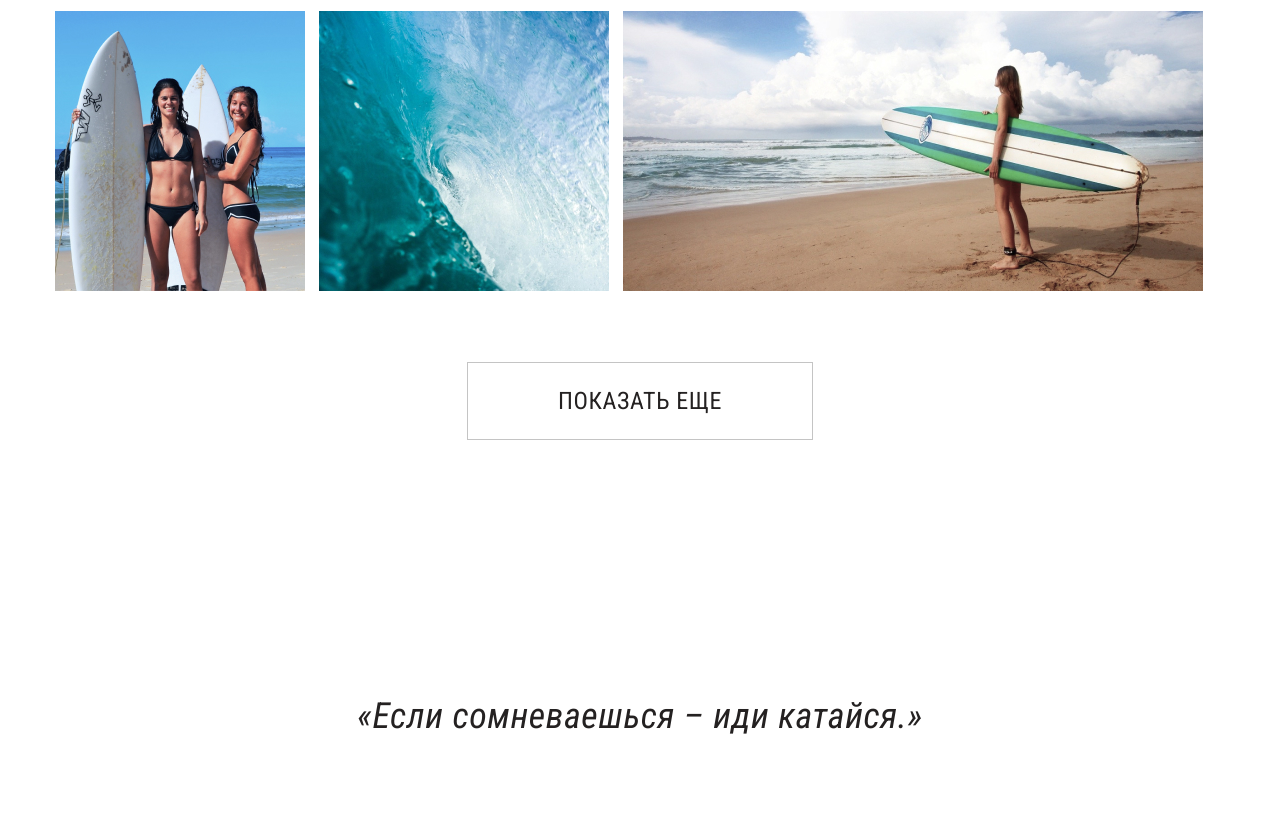
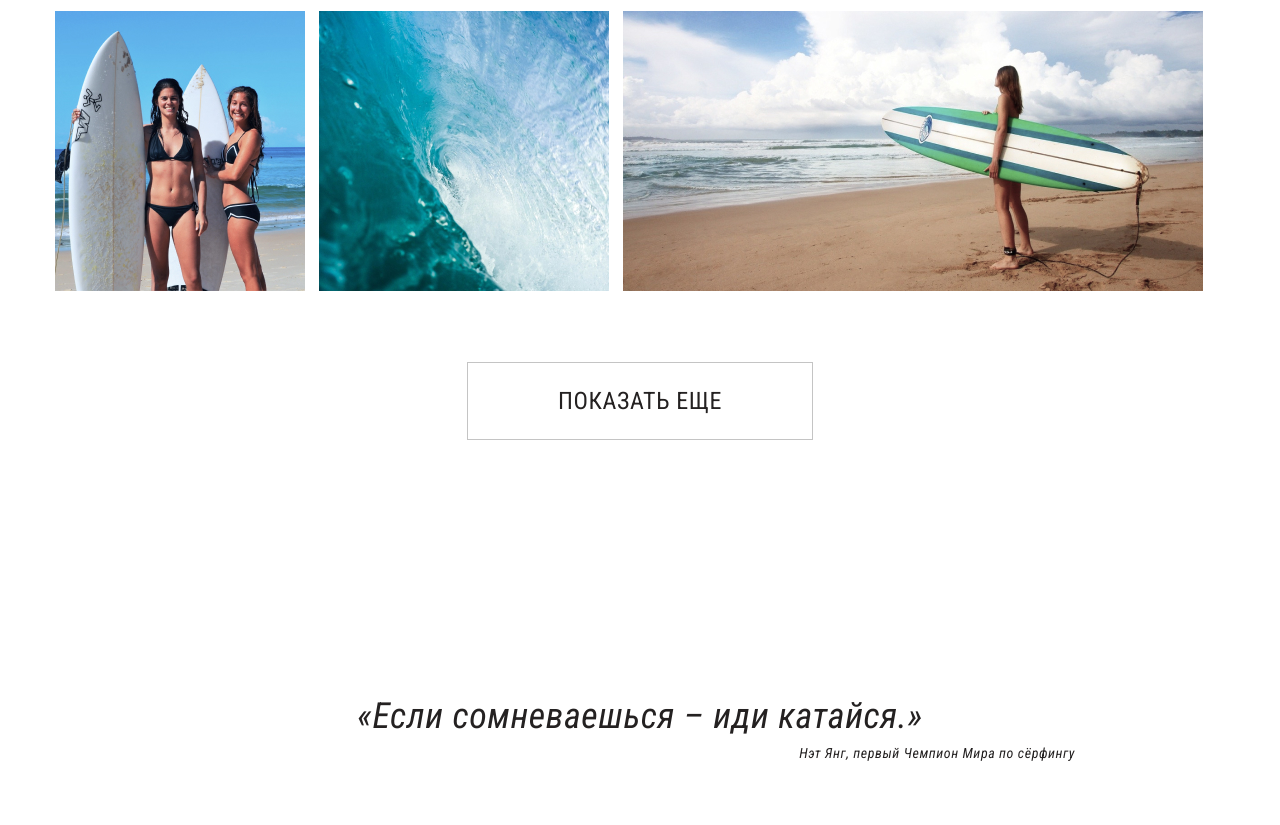
Before and after one commit to micromoleckula/3.-Surfing_school, a plain HTML site: page index.html in a window 1280 px wide. Shown: the part 4477-5302 px from the top of the page. Before the commit the page ends 5221 px from the top, so only its background shows below. Drawn offline with nearby package versions, Linux system fonts and the light colour scheme.

Commit message:
5.08.2023

```diff
--- a/css/style.css
+++ b/css/style.css
@@ -378,4 +378,17 @@ padding-left: 20px;
     text-align: center;
 }
 
+.quote__text-bottom {
+    color: #242121;
+    font-family: 'Roboto Condensed';
+    font-size: 14px;
+    font-style: italic;
+    font-weight: 300;
+    line-height: 18px; /* 128.571% */
+    letter-spacing: 0.6px;
+    text-align: end;
+    padding-right: 150px;
+    padding-bottom: 60px;
+}
+
 /* video end */
--- a/index.html
+++ b/index.html
@@ -207,10 +207,15 @@
                 <h1 class="quote__text-top">
                     «Если сомневаешься – иди катайся.»
                 </h1>
+                <p class="quote__text-bottom">
+                    Нэт Янг, первый Чемпион Мира по сёрфингу
+                </p>
             </div>
         </div>
     </section>
 
     <!-- quote end -->
+
+
 </body>
 </html>
```
